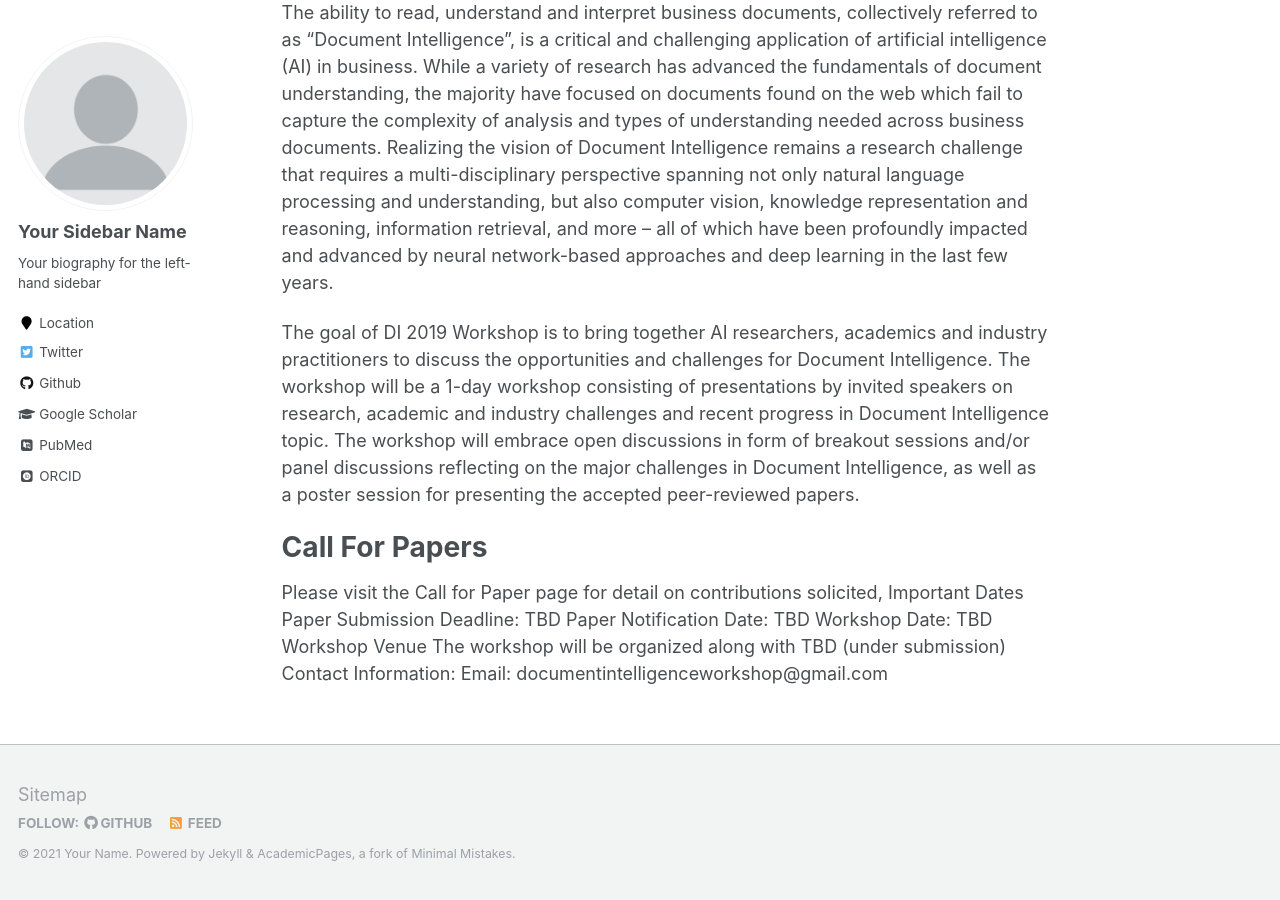
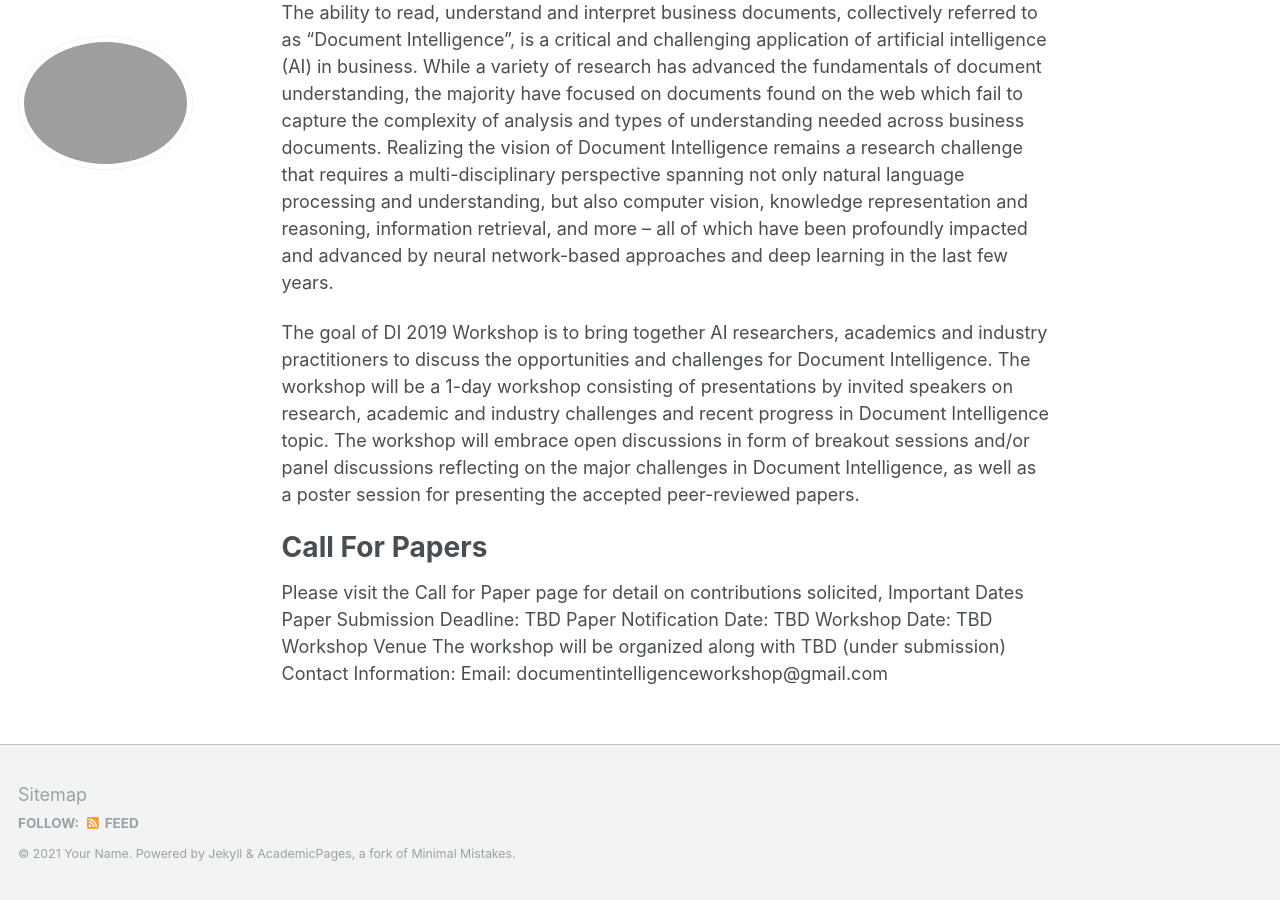
Before and after one commit to document-intelligence/DI-2022, a Jekyll site: the page built from index.md, in a window 1280 px wide and 900 px high, scrolled down 628 px. Built offline with Jekyll 4.4.1, drawn with Linux system fonts in a browser that asks for light colours; some web fonts are replaced; our own code applies the rules of GitHub Pages for plain Markdown files; part of the change alters nothing that is shown.

Commit message:
format the sidebar

```diff
--- a/_config.yml
+++ b/_config.yml
@@ -80,15 +80,15 @@ analytics:
 
 # Site Author
 author:
-  name             : "Your Sidebar Name"
-  avatar           : "profile.png"
-  bio              : "Your biography for the left-hand sidebar"
-  location         : "Location"
+  name             :
+  avatar           :
+  bio              :
+  location         :
   employer         :
-  pubmed           : "https://www.ncbi.nlm.nih.gov/pubmed/?term=john+snow"
-  googlescholar    : "http://yourfullgooglescholarurl.com"
+  pubmed           :
+  googlescholar    :
   email            :
-  researchgate     :  # example: "https://www.researchgate.net/profile/yourprofile"
+  researchgate     :
   uri              :
   bitbucket        :
   codepen          :
@@ -96,20 +96,20 @@ author:
   flickr           :
   facebook         :
   foursquare       :
-  github           : "academicpages"
+  github           :
   google_plus      :
   keybase          :
   instagram        :
-  impactstory      : #"https://profiles.impactstory.org/u/xxxx-xxxx-xxxx-xxxx"
+  impactstory      :
   lastfm           :
   linkedin         :
-  orcid            : "http://orcid.org/yourorcidurl"
+  orcid            :
   pinterest        :
   soundcloud       :
-  stackoverflow    : # http://stackoverflow.com/users/123456/username
+  stackoverflow    :
   steam            :
   tumblr           :
-  twitter          : "replacethistwitterhandle"
+  twitter          :
   vine             :
   weibo            :
   xing             :
```
